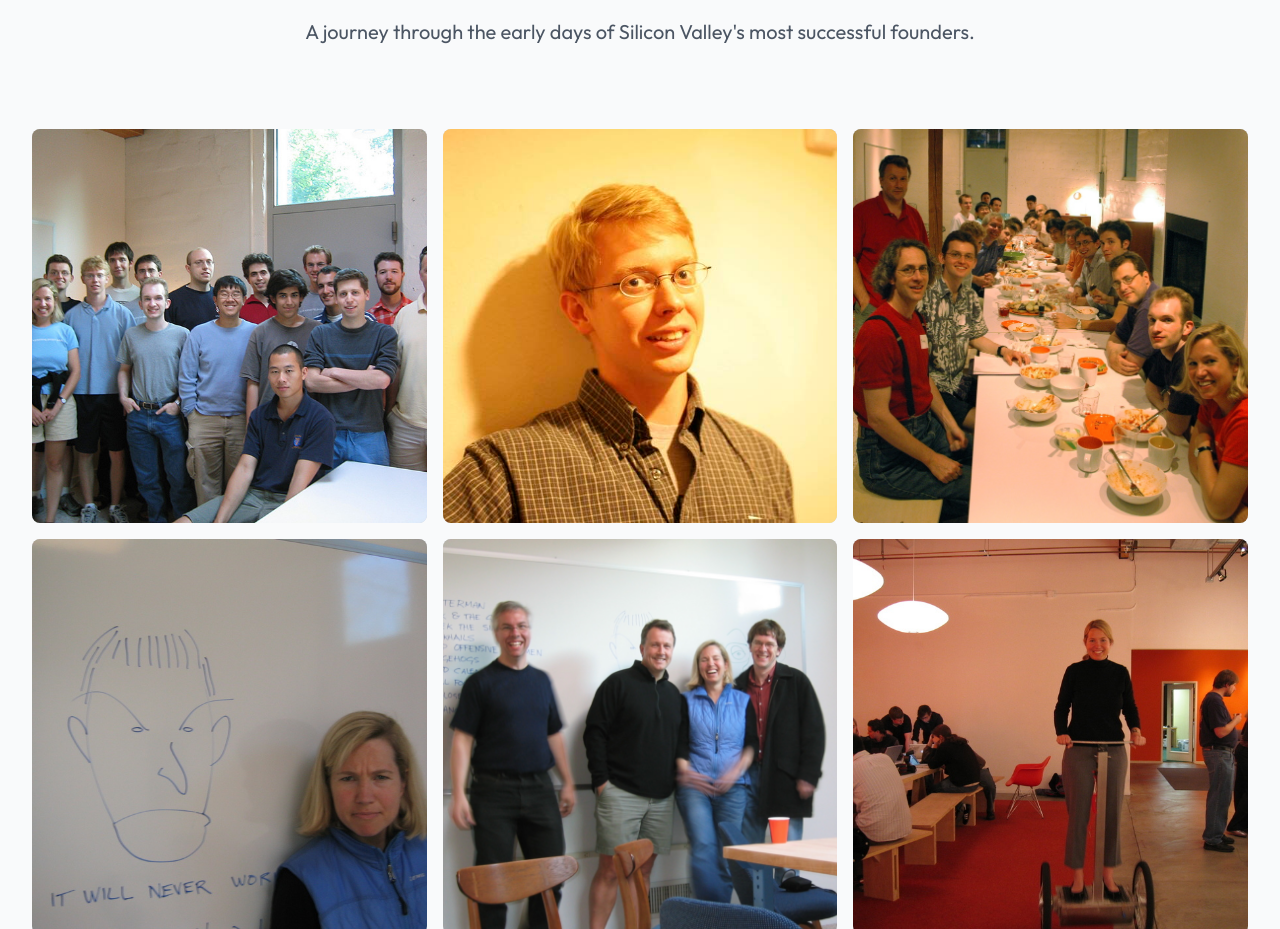
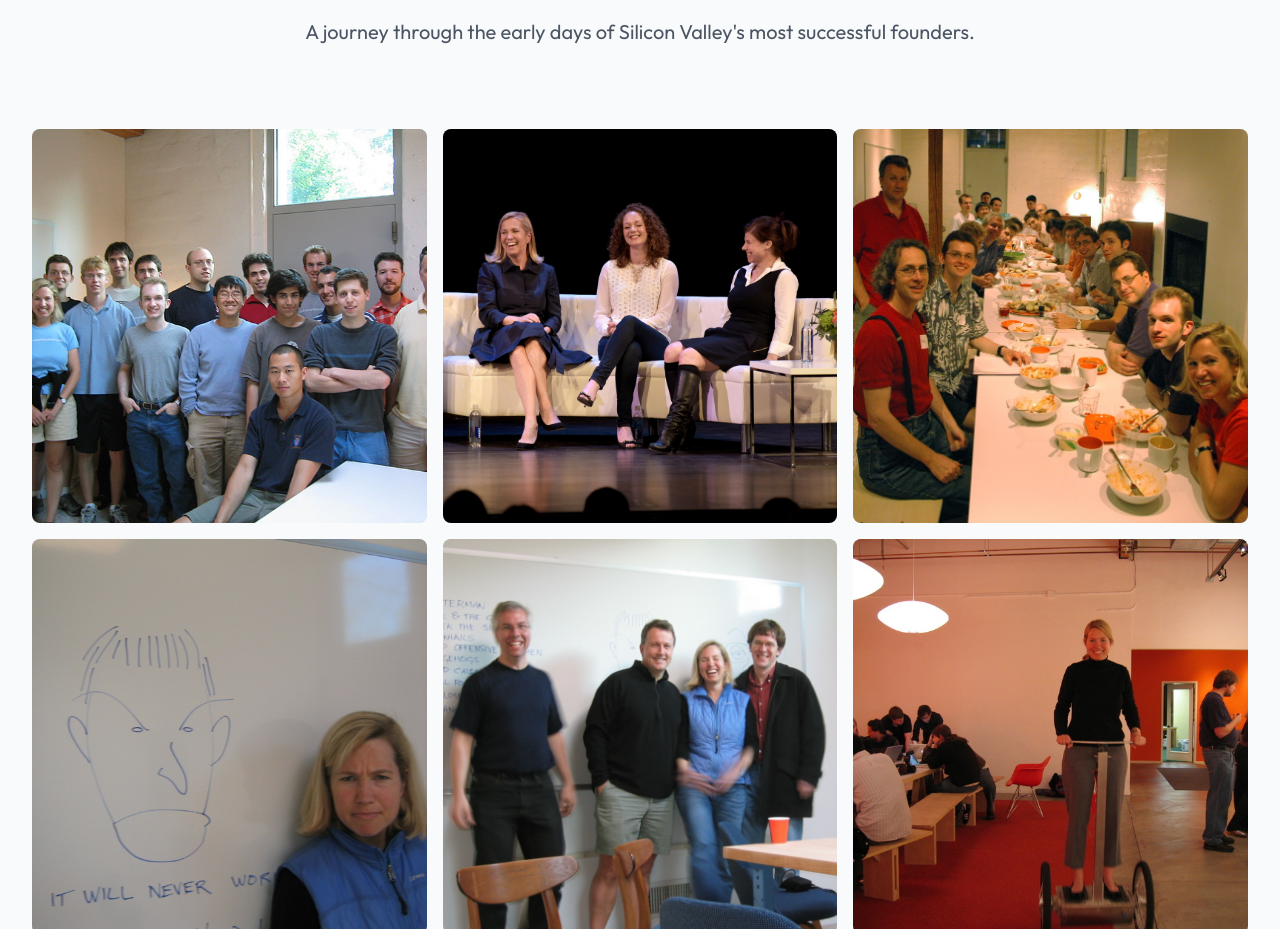
Before and after one commit to evebouf/social-radars-website, a React (Vite) app: page / in a window 1280 px wide. Shown: the part 4080-5009 px from the top of the page. Built offline with nearby package versions, Linux system fonts and the light colour scheme; a web font is replaced by a local one.

Commit message:
Replace Steve Huffman picture with Carolynn and Jessica conference image in How It Started section

```diff
--- a/src/components/About.tsx
+++ b/src/components/About.tsx
@@ -26,8 +26,8 @@ const About: React.FC = () => {
             </div>
             <div className="aspect-square bg-gray-300 rounded-lg overflow-hidden">
               <img
-                src="images/how-it-started/steve-h.jpg"
-                alt="Young Steve Huffman"
+                src="images/how-it-started/carolynn-jessica-female-conference-1.png"
+                alt="Carolynn and Jessica at Female Conference"
                 className="w-full h-full object-cover"
               />
             </div>
```
Also changed, not shown: public/images/how-it-started/carolynn-jessica-female-conference-1.png (added).
